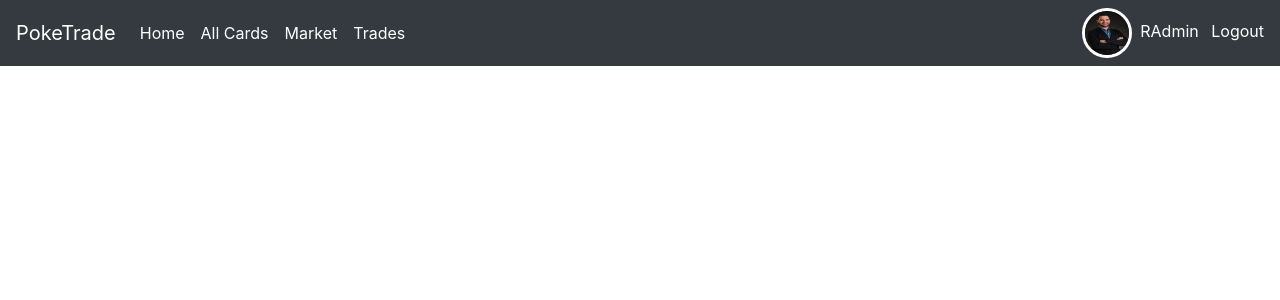
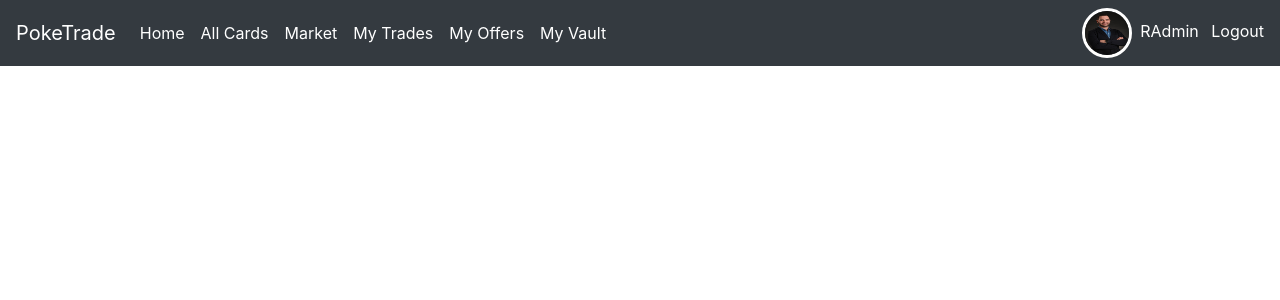
Before and after one commit to roy4ik/pokecards, a Django app: page / in a window 1280 px wide. Shown: the top 300 px of the page. Run offline with Django 3.2, Linux system fonts and the light colour scheme; a user stored in the database is signed in; data comes from the database, SQL or seed files in the repository; both versions use the stored data as it was after the commit; some libraries are stand-ins or nearby versions.

Commit message:
changes to navbar

```diff
--- a/tcg/templates/partials/nav.html
+++ b/tcg/templates/partials/nav.html
@@ -15,9 +15,18 @@
             <li class="nav-item">
                 <a class="nav-link active" href="#" tabindex="-1" aria-active="true">Market</a>
             </li>
-            <li class="nav-item">
-                <a class="nav-link active" href="#" tabindex="-1" aria-active="true">Trades</a>
-            </li>
+            <li>
+                {% if user.is_authenticated %}
+                <li class="nav-item">
+                    <a class="nav-link active" href="#" tabindex="-1" aria-active="true">My Trades</a>
+                </li>
+                <li class="nav-item">
+                    <a class="nav-link active" href="#" tabindex="-1" aria-active="true">My Offers</a>
+                </li>
+                <li class="nav-item">
+                    <a class="nav-link active" href="#" tabindex="-1" aria-active="true"> My Vault</a>
+                </li>
+                {% endif %}
         </ul>
 
         {% include 'registration/login.html'%}
```
Also changed, not shown: db.sqlite3.
